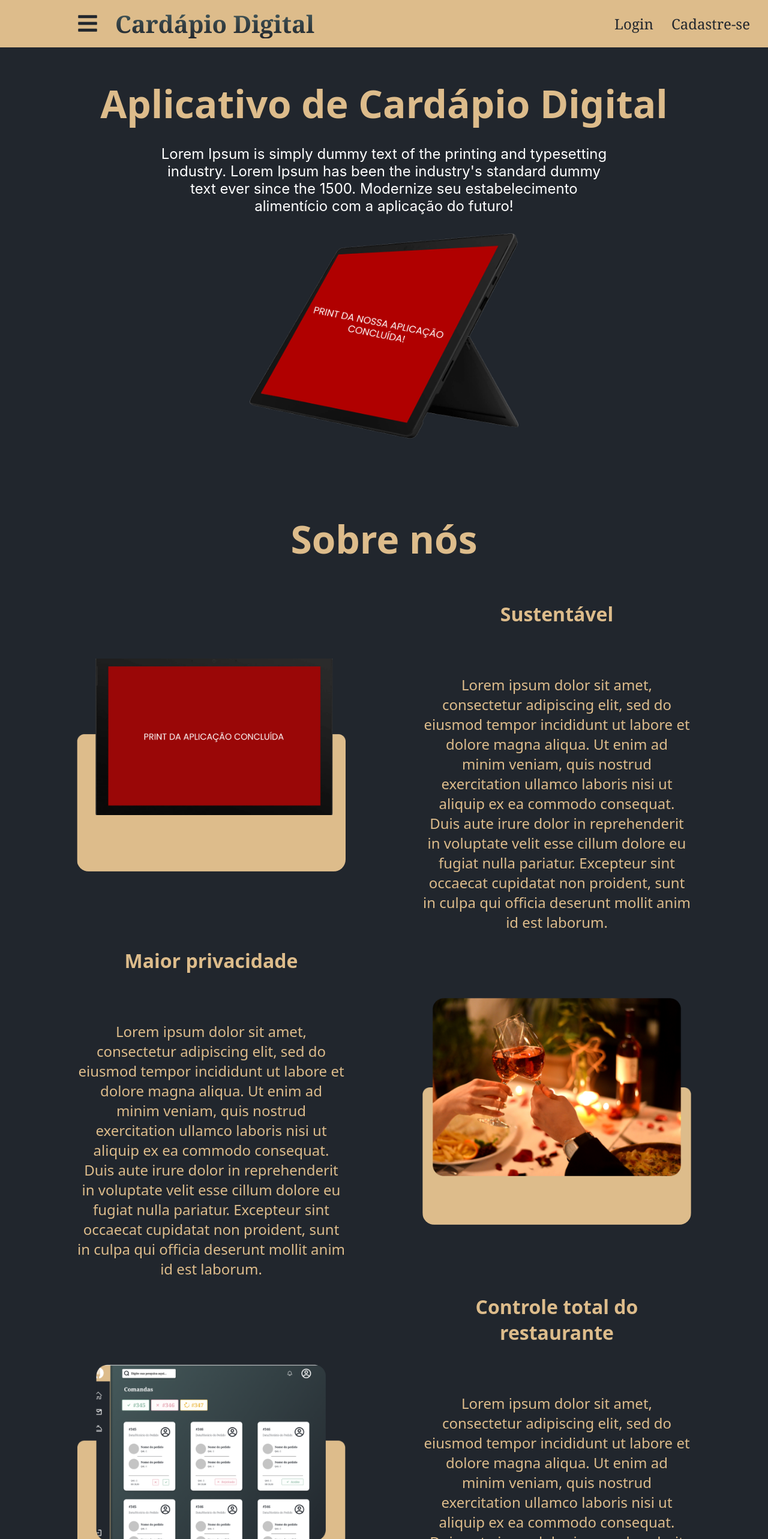
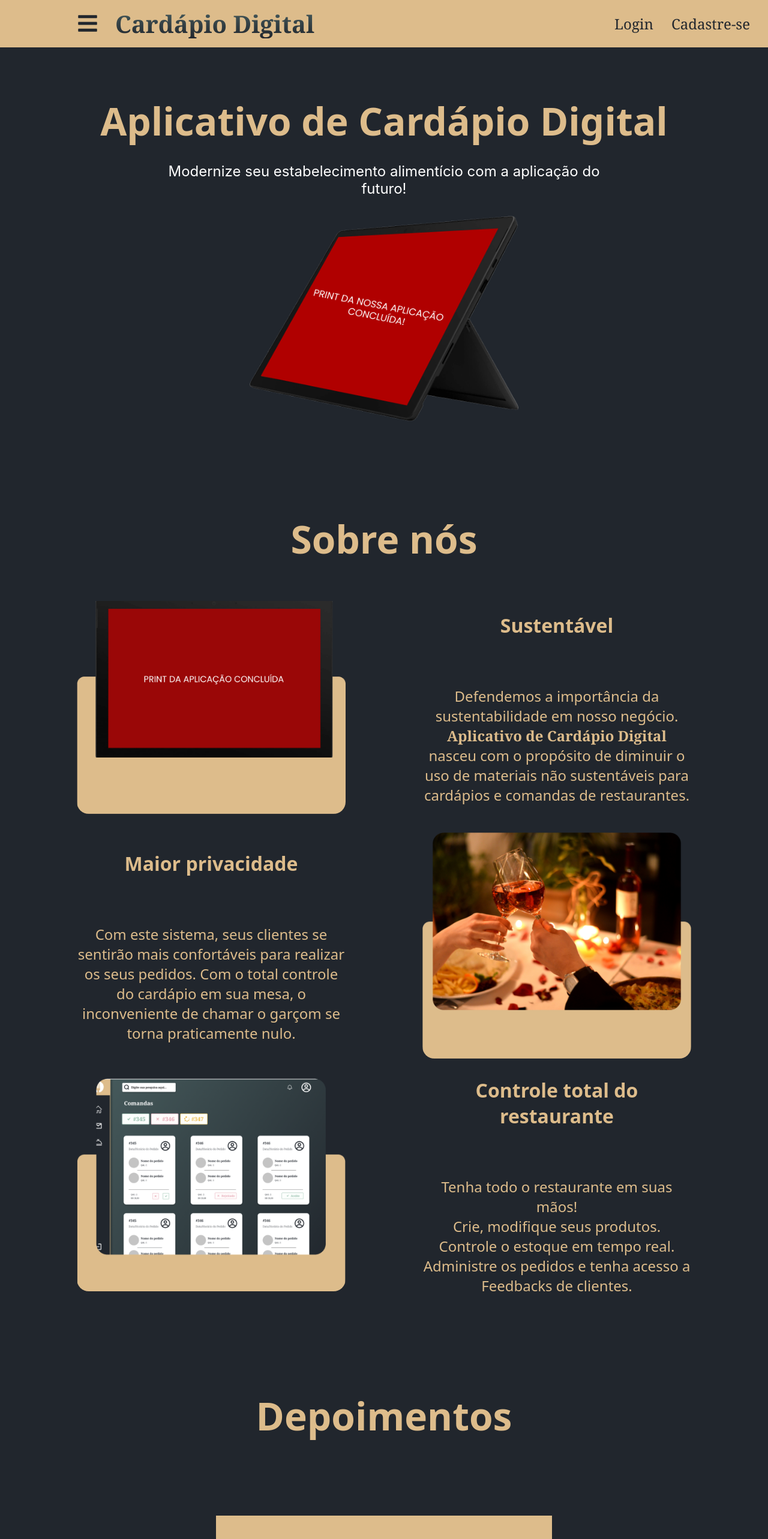
Before and after one commit to kevinaryeldev/cardapio-digital-capstone, a React (Create React App) app: page / in a window 1280 px wide. Shown: the top 2566 px of the page at 60% size. Built offline with nearby package versions, Linux system fonts and the light colour scheme.

Commit message:
chore(text): LandingPage texts created.

```diff
--- a/src/pages/collaborator/LandingPage/index.jsx
+++ b/src/pages/collaborator/LandingPage/index.jsx
@@ -75,10 +75,7 @@ const LandingPage = () => {
       <SectionLanding id="home">
         <SectionTitle>Aplicativo de Cardápio Digital</SectionTitle>
         <MainDescription>
-          Lorem Ipsum is simply dummy text of the printing and typesetting
-          industry. Lorem Ipsum has been the industry's standard dummy text ever
-          since the 1500. Modernize seu estabelecimento alimentício com a
-          aplicação do futuro!
+          Modernize seu estabelecimento alimentício com a aplicação do futuro!
         </MainDescription>
         <img src={TabletLandingPage} alt="" />
       </SectionLanding>
@@ -94,14 +91,13 @@ const LandingPage = () => {
             <section>
               <h2>Sustentável</h2>
               <p>
-                Lorem ipsum dolor sit amet, consectetur adipiscing elit, sed do
-                eiusmod tempor incididunt ut labore et dolore magna aliqua. Ut
-                enim ad minim veniam, quis nostrud exercitation ullamco laboris
-                nisi ut aliquip ex ea commodo consequat. Duis aute irure dolor
-                in reprehenderit in voluptate velit esse cillum dolore eu fugiat
-                nulla pariatur. Excepteur sint occaecat cupidatat non proident,
-                sunt in culpa qui officia deserunt mollit anim id est laborum.
+                Defendemos a importância da sustentabilidade em nosso negócio.
+              <p>
+                <strong> Aplicativo de Cardápio Digital</strong> nasceu com o propósito de diminuir o uso de materiais não sustentáveis para cardápios e comandas de restaurantes.
               </p>
+              </p>
+
+
             </section>
           </TopicAboutUs>
           <TopicAboutUs invert>
@@ -112,13 +108,7 @@ const LandingPage = () => {
             <section>
               <h2>Maior privacidade</h2>
               <p>
-                Lorem ipsum dolor sit amet, consectetur adipiscing elit, sed do
-                eiusmod tempor incididunt ut labore et dolore magna aliqua. Ut
-                enim ad minim veniam, quis nostrud exercitation ullamco laboris
-                nisi ut aliquip ex ea commodo consequat. Duis aute irure dolor
-                in reprehenderit in voluptate velit esse cillum dolore eu fugiat
-                nulla pariatur. Excepteur sint occaecat cupidatat non proident,
-                sunt in culpa qui officia deserunt mollit anim id est laborum.
+                Com este sistema, seus clientes se sentirão mais confortáveis para realizar os seus pedidos. Com o total controle do cardápio em sua mesa, o inconveniente de chamar o garçom se torna praticamente nulo.
               </p>
             </section>
           </TopicAboutUs>
@@ -130,13 +120,8 @@ const LandingPage = () => {
             <section>
               <h2>Controle total do restaurante</h2>
               <p>
-                Lorem ipsum dolor sit amet, consectetur adipiscing elit, sed do
-                eiusmod tempor incididunt ut labore et dolore magna aliqua. Ut
-                enim ad minim veniam, quis nostrud exercitation ullamco laboris
-                nisi ut aliquip ex ea commodo consequat. Duis aute irure dolor
-                in reprehenderit in voluptate velit esse cillum dolore eu fugiat
-                nulla pariatur. Excepteur sint occaecat cupidatat non proident,
-                sunt in culpa qui officia deserunt mollit anim id est laborum.
+                Tenha todo o restaurante em suas mãos!
+                <p>Crie, modifique seus produtos. Controle o estoque em tempo real. Administre os pedidos e tenha acesso a Feedbacks de clientes.</p>
               </p>
             </section>
           </TopicAboutUs>
```
